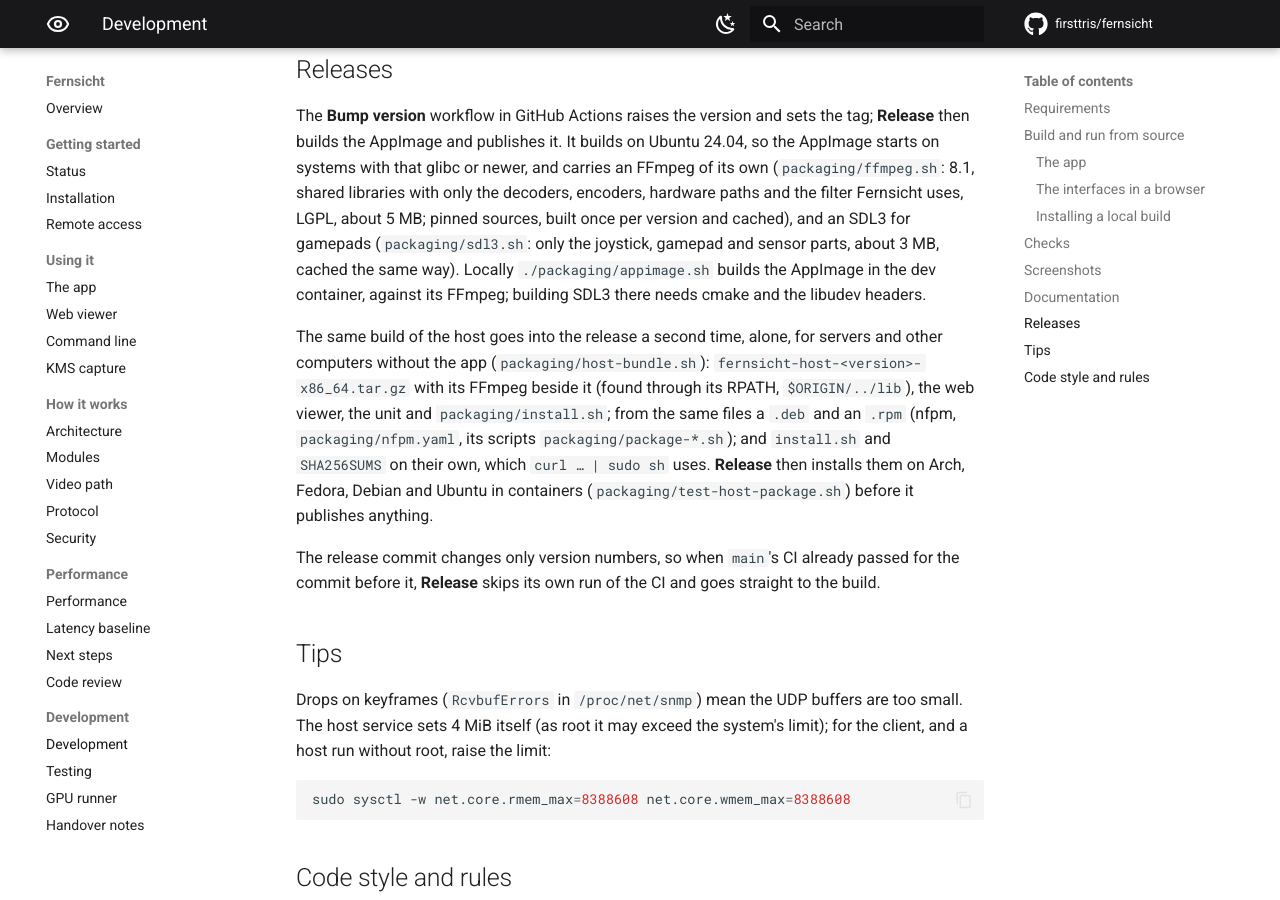
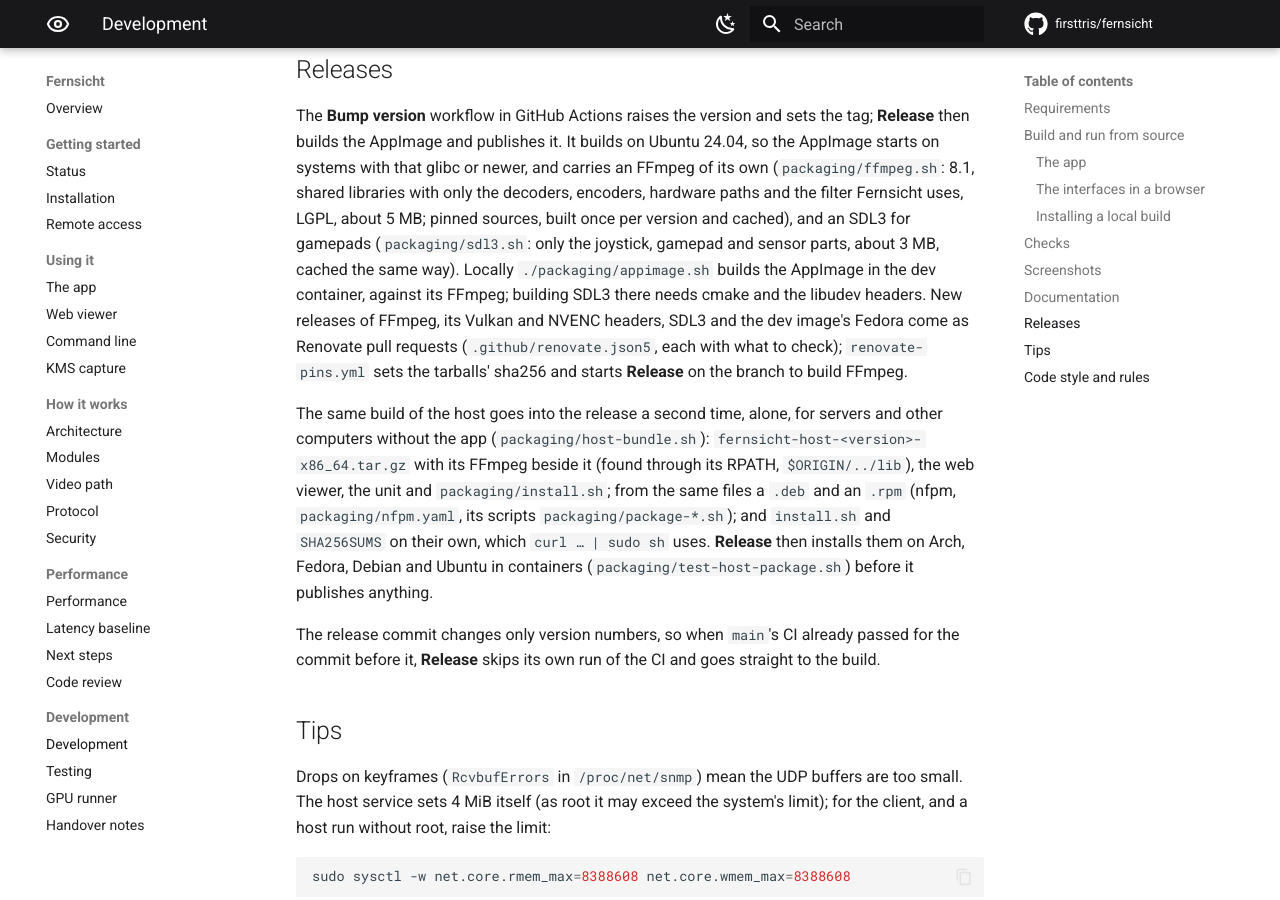
Before and after one commit to firsttris/fernsicht, an MkDocs documentation site: the page built from docs/development.md, in a window 1280 px wide and 900 px high, scrolled down 2888 px. Built offline with MkDocs 1.6.1 and Material for MkDocs 9.7.7, drawn with Linux system fonts in a browser that asks for light colours; comment, search, counter and statistics services are not loaded.

Commit message:
Renovate for FFmpeg, its headers, SDL3 and the dev image's Fedora
Renovate opens one pull request per upstream the streaming stack is
built on, each with what to check before merging: the FFmpeg of
packaging/ffmpeg.sh (with the minor the docs name and the ffmpeg-next
crates), the Vulkan headers and the NVENC/NVDEC headers it is built with
(tag and commit; nv-codec-headers kept within 12.1, the oldest API
FFmpeg takes, for NVIDIA drivers from 530 on), the SDL3 of
packaging/sdl3.sh and the Fedora of dev/Containerfile and the setup
scripts' fallback. Everything else stays untracked.

renovate-pins.yml sets the sha256 the scripts check the tarballs
against on the Renovate branch, and starts CI and, when ffmpeg.sh
changed, Release on the branch, since CI does not build FFmpeg.

Co-Authored-By: Claude Opus 5.5 <noreply@anthropic.com>
Claude-Session: https://claude.ai/code/session_01Y3rdfcC26D9RnpBBgHWUB3

```diff
--- a/docs/development.md
+++ b/docs/development.md
@@ -139,7 +139,10 @@ with only the decoders, encoders, hardware paths and the filter Fernsicht uses,
 pinned sources, built once per version and cached), and an SDL3 for gamepads (`packaging/sdl3.sh`:
 only the joystick, gamepad and sensor parts, about 3 MB, cached the same way). Locally
 `./packaging/appimage.sh` builds the AppImage in the dev container, against its FFmpeg; building SDL3
-there needs cmake and the libudev headers.
+there needs cmake and the libudev headers. New releases of FFmpeg, its Vulkan and NVENC headers,
+SDL3 and the dev image's Fedora come as Renovate pull requests (`.github/renovate.json5`, each with
+what to check); `renovate-pins.yml` sets the tarballs' sha256 and starts **Release** on the branch
+to build FFmpeg.
 
 The same build of the host goes into the release a second time, alone, for servers and other
 computers without the app (`packaging/host-bundle.sh`): `fernsicht-host-<version>-x86_64.tar.gz`
```
Also changed, not shown: 2 other files.
